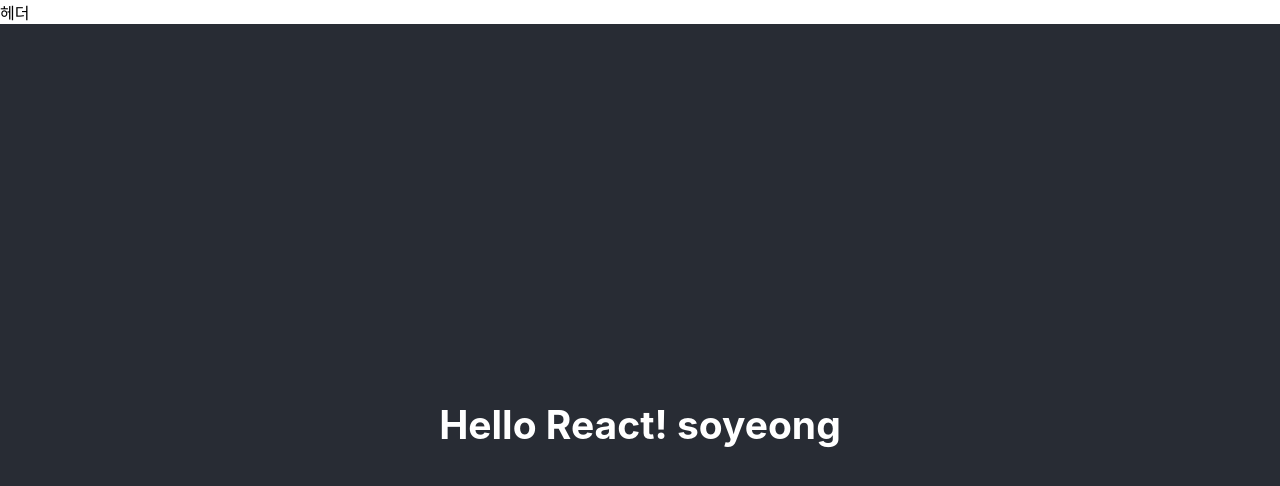
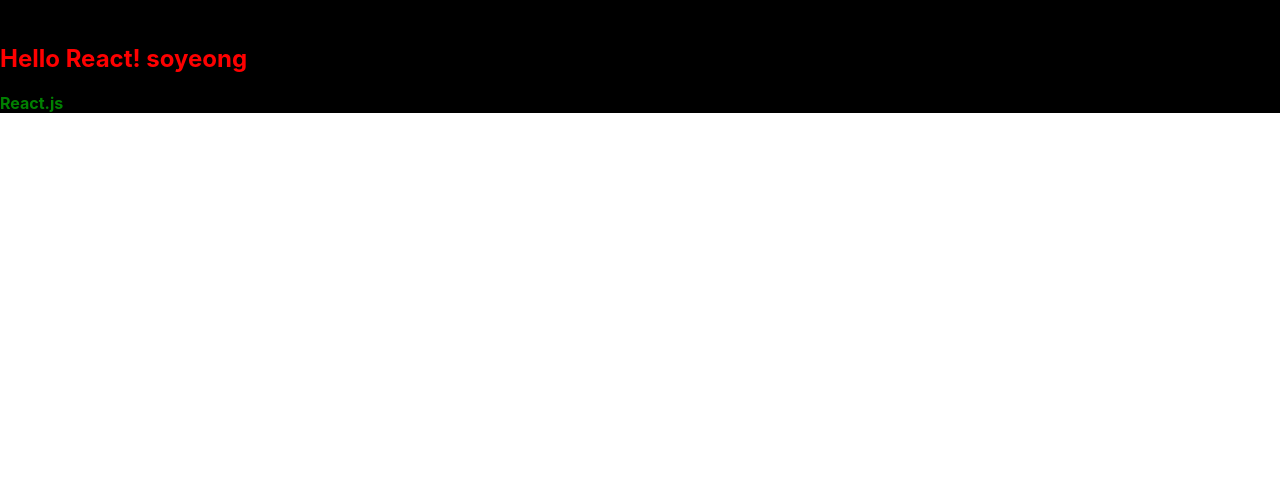
Before and after one commit to ddo0ii/inflearn_react, a React (Create React App) app in the folder 5_2/reactexam1/: page / in a window 1280 px wide. Shown: the top 486 px of the page. Built offline with nearby package versions, Linux system fonts and the light colour scheme.

Commit message:
css를 통해서 스타일링

```diff
--- a/5_2/reactexam1/src/App.css
+++ b/5_2/reactexam1/src/App.css
@@ -1,38 +1,11 @@
 .App {
-  text-align: center;
+  background-color: black;
 }
 
-.App-logo {
-  height: 40vmin;
-  pointer-events: none;
+h2 {
+  color: red;
 }
 
-@media (prefers-reduced-motion: no-preference) {
-  .App-logo {
-    animation: App-logo-spin infinite 20s linear;
-  }
+#bold_text {
+  color: green;
 }
-
-.App-header {
-  background-color: #282c34;
-  min-height: 100vh;
-  display: flex;
-  flex-direction: column;
-  align-items: center;
-  justify-content: center;
-  font-size: calc(10px + 2vmin);
-  color: white;
-}
-
-.App-link {
-  color: #61dafb;
-}
-
-@keyframes App-logo-spin {
-  from {
-    transform: rotate(0deg);
-  }
-  to {
-    transform: rotate(360deg);
-  }
-}
--- a/5_2/reactexam1/src/App.js
+++ b/5_2/reactexam1/src/App.js
@@ -2,28 +2,14 @@
 import './App.css';
 import MyHeader from './MyHeader';
 
-/**
-컴포넌트 반환하려면, 최상위에서 무조건 묶어줘야한다.
-
-최상위 컴포넌트를 사용하지 않으려면
-
-import React from 'react'; 를하고,
-
-<React.Fragment></React.Fragment> 로 감싸주면 된다.
-
-귀찮으면 <></>로 빈태그로 감싸주면된다.
-
-React 기능 사용하지 않으면, React import할 필요가 없다.
- */
 function App() {
   let name = "soyeong"
   return (
-    <React.Fragment>
+    <div className="App">
       <MyHeader />
-      <header className="App-header">
-        <h2>Hello React! {name}</h2>
-      </header>
-    </React.Fragment>
+      <h2>Hello React! {name}</h2>
+      <b id="bold_text">React.js</b>
+    </div>
   );
 }
 
```
